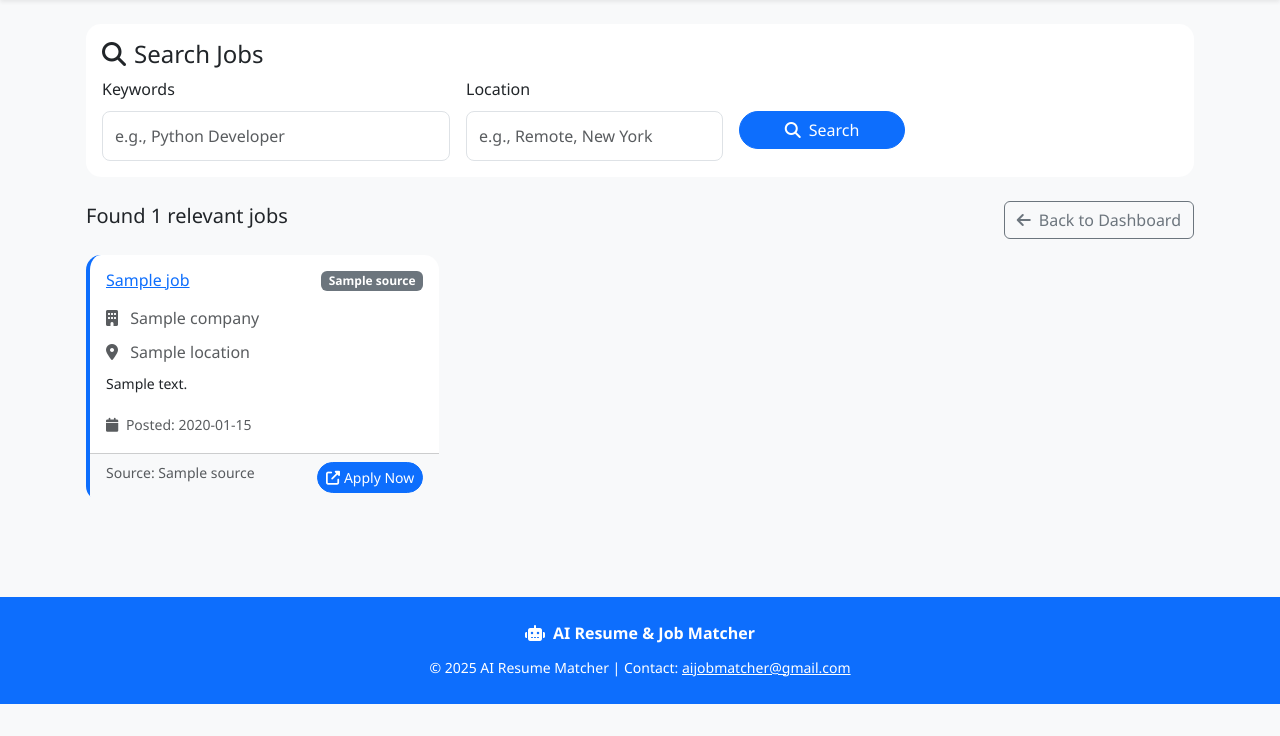
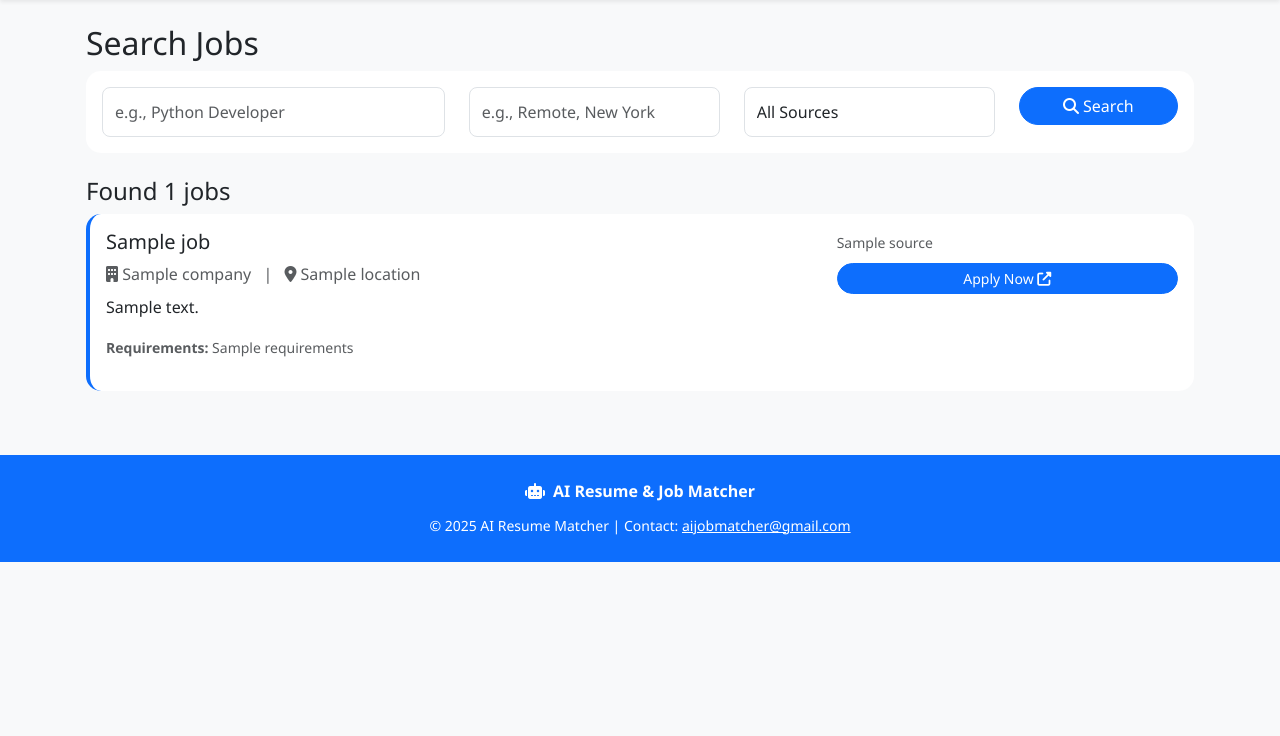
Before and after one commit to VarshithaSaiN/ai_resume_job_matcher, a Flask app: page /search-jobs in a window 1280 px wide. Shown: the part 64-800 px from the top of the page. Run offline with Flask 3, Linux system fonts and the light colour scheme; a database or web service that is not in the repository returns one stand-in record (values such as "Sample title"); some libraries are stand-ins or nearby versions.

Commit message:
Update job_search.html

```diff
--- a/frontend/templates/job_search.html
+++ b/frontend/templates/job_search.html
@@ -1,113 +1,72 @@
 {% extends "base.html" %}
+{% block title %}Job Search - AI Job Matcher{% endblock %}
+{% block content %}
 
-{% block title %}Job Search - AI Job Matcher{% endblock %}
+<div class="container mt-4">
+    <div class="row">
+        <div class="col-md-12">
+            <h2>Search Jobs</h2>
 
-{% block content %}
-<div class="container py-4">
-    <!-- Search Form -->
-    <div class="row mb-4">
-        <div class="col-12">
-            <div class="card">
+            <!-- FIXED SEARCH FORM -->
+            <div class="card mb-4">
                 <div class="card-body">
-                    <h4><i class="fas fa-search me-2"></i>Search Jobs</h4>
-                    <form method="GET" class="row g-3">
+                    <form method="GET" action="{{ url_for('jobs_search') }}">
+                        <div class="row">
                             <div class="col-md-4">
-                            <label for="q" class="form-label">Keywords</label>
-                            <input type="text" class="form-control" id="q" name="q"
-                                   value="{{ query }}" placeholder="e.g., Python Developer">
+                                <input type="text" class="form-control" name="keywords"
+                                       placeholder="e.g., Python Developer"
+                                       value="{{ search_query or '' }}">
                             </div>
                             <div class="col-md-3">
-                            <label for="location" class="form-label">Location</label>
-                            <input type="text" class="form-control" id="location" name="location"
-                                   value="{{ location }}" placeholder="e.g., Remote, New York">
+                                <input type="text" class="form-control" name="location"
+                                       placeholder="e.g., Remote, New York"
+                                       value="{{ location_filter or '' }}">
+                            </div>
+                            <div class="col-md-3">
+                                <select class="form-control" name="source">
+                                    <option value="">All Sources</option>
+                                    <option value="LinkedIn" {{ 'selected' if source_filter == 'LinkedIn' }}>LinkedIn</option>
+                                    <option value="Remotive" {{ 'selected' if source_filter == 'Remotive' }}>Remotive</option>
+                                    <option value="Adzuna" {{ 'selected' if source_filter == 'Adzuna' }}>Adzuna</option>
+                                </select>
                             </div>
                             <div class="col-md-2">
-                            <label class="form-label">&nbsp;</label>
-                            <button type="submit" class="btn btn-primary d-block w-100">
-                                <i class="fas fa-search me-2"></i>Search
+                                <button type="submit" class="btn btn-primary w-100">
+                                    <i class="fas fa-search"></i> Search
                                 </button>
+                            </div>
                         </div>
                     </form>
                 </div>
             </div>
+
+            <!-- SEARCH RESULTS -->
+            {% if jobs %}
+                <h4>Found {{ jobs|length }} jobs</h4>
+                {% for job in jobs %}
+                <div class="card mb-3 job-card">
+                    <div class="card-body">
+                        <div class="row">
+                            <div class="col-md-8">
+                                <h5 class="card-title">{{ job.title }}</h5>
+                                <p class="text-muted mb-2">
+                                    <i class="fas fa-building"></i> {{ job.company or 'Company Not Listed' }}
+                                    <span class="mx-2">|</span>
+                                    <i class="fas fa-map-marker-alt"></i> {{ job.location or 'Location Not Specified' }}
+                                </p>
+                                <p class="card-text">
+                                    {{ job.description[:150] }}{% if job.description|length > 150 %}...{% endif %}
+                                </p>
+                                <p class="text-muted small">
+                                    <strong>Requirements:</strong>
+                                    {{ job.requirements[:100] }}{% if job.requirements|length > 100 %}...{% endif %}
+                                </p>
                             </div>
-    </div>
-
-    {% if session.user_id %}
-    <div class="row mb-3">
-        <div class="col-12">
-            <div class="alert alert-info">
-                <i class="fas fa-user"></i> Want better results? Try
-                <a href="{{ url_for('personalized_search_redirect') }}" class="alert-link">
-                    Personalized Search
-                </a> based on your resume!
-            </div>
-        </div>
-    </div>
-    {% endif %}
-
-
-    <div class="row mb-3">
-        <div class="col-12">
-            <div class="d-flex justify-content-between align-items-center">
-                <div>
-                    <h5>Found {{ total }} relevant jobs</h5>
-                    {% if query %}
-                    <small class="text-muted">Filtered by relevance to "{{ query }}"</small>
-                    {% endif %}
-                </div>
-                <a href="{{ url_for('dashboard') }}" class="btn btn-outline-secondary">
-                    <i class="fas fa-arrow-left me-2"></i>Back to Dashboard
-                </a>
-            </div>
-        </div>
-    </div>
-
-    <!-- Job Results -->
-    <div class="row">
-        {% for job in jobs %}
-        <div class="col-md-6 col-lg-4 mb-4">
-            <div class="card h-100 job-card">
-                <div class="card-body">
-                    <div class="d-flex justify-content-between align-items-start mb-2">
-                        <h6 class="card-title">
-                            <a href="{{ job.external_url }}" target="_blank" rel="noopener">
-                                {{ job.title }}
-                            </a>
-                        </h6>
-                        <span class="badge
-                            {% if job.source == 'Indeed' %}bg-primary
-                            {% else %}bg-secondary{% endif %}">
-                            {{ job.source }}
-                        </span>
-                    </div>
-                    {% if job.company %}
-                    <div class="mb-2">
-                        <i class="fas fa-building text-muted me-2"></i>
-                        <span class="text-muted">{{ job.company }}</span>
-                    </div>
-                    {% endif %}
-                    <div class="mb-2">
-                        <i class="fas fa-map-marker-alt text-muted me-2"></i>
-                        <span class="text-muted">{{ job.location }}</span>
-                    </div>
-                    <p class="card-text small">
-                        {{ job.description[:120] }}
-                        {% if job.description|length > 120 %}...{% endif %}
-                    </p>
-                    <div class="mt-auto">
-                        <small class="text-muted">
-                            <i class="fas fa-calendar me-1"></i>
-                            Posted: {{ job.created_at.strftime('%Y-%m-%d') if job.created_at else 'Unknown' }}
-                        </small>
-                    </div>
-                </div>
-                <div class="card-footer bg-light">
-                    <div class="d-flex justify-content-between">
-                        <small class="text-muted">Source: {{ job.source }}</small>
+                            <div class="col-md-4 text-right">
+                                <small class="text-muted">{{ job.source }}</small>
                                 {% if job.external_url %}
-                        <a href="{{ job.external_url or job.url }}" target="_blank" class="btn btn-primary btn-sm">
-                            <i class="fas fa-external-link-alt me-1"></i>Apply Now
+                                    <a href="{{ job.external_url }}" target="_blank" class="btn btn-primary btn-sm d-block mt-2">
+                                        Apply Now <i class="fas fa-external-link-alt"></i>
                                     </a>
                                 {% endif %}
                             </div>
@@ -115,22 +74,15 @@
                     </div>
                 </div>
                 {% endfor %}
+            {% else %}
+                <div class="alert alert-info">
+                    <h4>No jobs found</h4>
+                    <p>Try adjusting your search criteria or check back later for new job postings.</p>
+                    <small>Check back later as new jobs are automatically updated every 6 hours.</small>
                 </div>
-
-    {% if jobs|length == 0 %}
-    <div class="row">
-        <div class="col-12">
-            <div class="alert alert-info text-center">
-                <i class="fas fa-info-circle fa-2x mb-3"></i>
-                <h4>No Jobs Found</h4>
-                <p>Try adjusting your search criteria or check back later for new job postings.</p>
-                <!-- Removed the problematic admin_update_jobs button -->
-                <p>
-                    <small class="text-muted">Check back later as new jobs are automatically updated every 6 hours.</small>
-                </p>
+            {% endif %}
         </div>
     </div>
 </div>
-    {% endif %}
-</div>
+
 {% endblock %}
```
Lines whose indentation alone changed are shown as unchanged.
